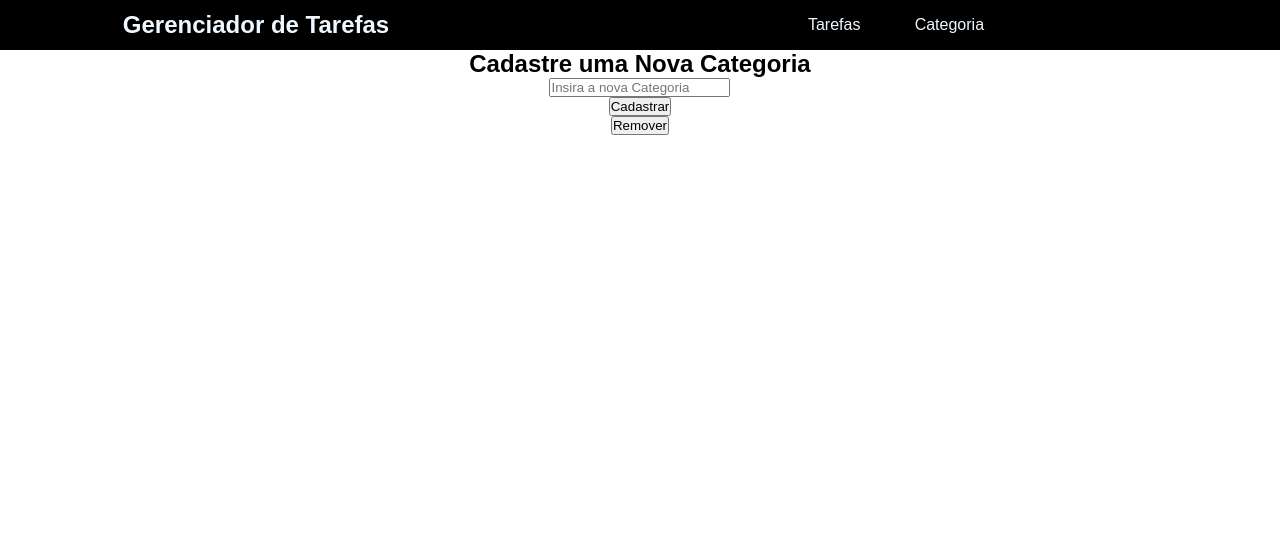
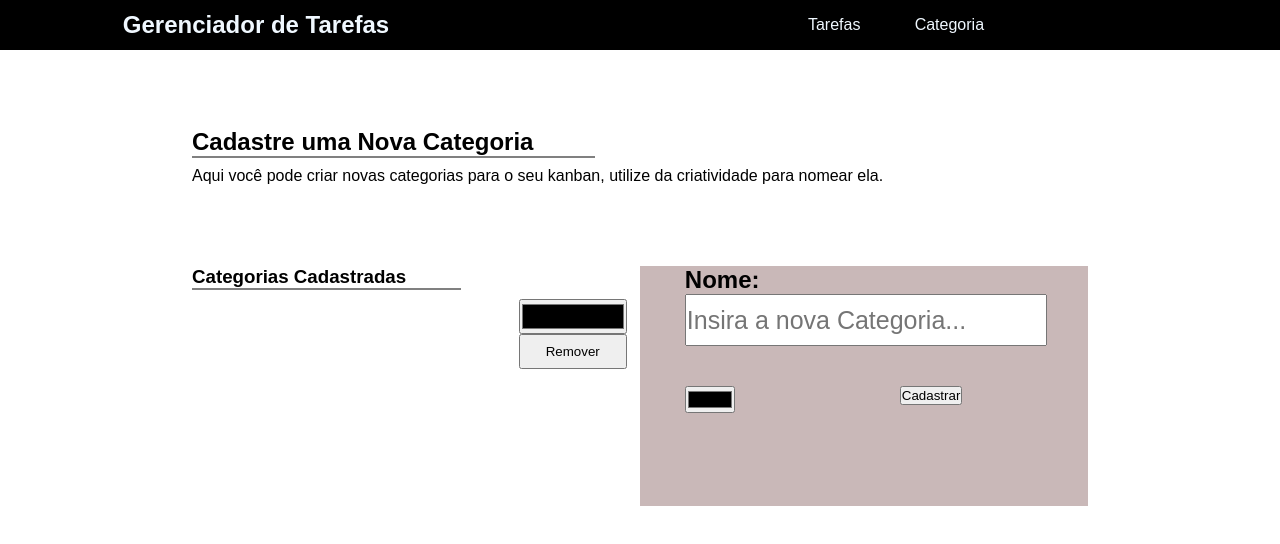
Before and after one commit to Otavio-Miguel-Rocha/to-do-list, an Angular app: page /categoria in a window 1280 px wide. Both pictures are taken after a click on the button "Cadastrar". Shown: the top 544 px of the page. Built offline with nearby package versions, Linux system fonts and the light colour scheme.

Commit message:
Implementa e estiliza funcionalidades na página categoria

```diff
--- a/src/app/app.module.ts
+++ b/src/app/app.module.ts
@@ -4,8 +4,6 @@ import { NgModule } from "@angular/core";
 import { AppComponent } from "./app.component";
 import { FormsModule } from "@angular/forms";
 import { NavComponent } from "src/nav/nav.component";
-import { RegisterComponent } from "src/register/register.component";
-import { TasksComponent } from "src/tasks/tasks.component";
 import { CategoriasComponent } from "src/categorias/categorias.component";
 import { AppRountingModule } from "./app-routing.module";
 import { TasksRegisterModule } from "src/tasks-register/tasks-register.module";
--- a/src/categorias/categorias.component.css
+++ b/src/categorias/categorias.component.css
@@ -1,31 +1,111 @@
-
+  /* main square */
 #squareRegisterCategory {
   background-color: white;
   display: flex;
-  width: 100%;
-  height: 100%;
-  justify-content: center;
+  width: 100vw;
+  height: 90vh;
   align-items: center;
   flex-direction: column;
 }
-.div-center {
+/*  */
+/* information square */
+.information-register-category{
   display: flex;
-  max-width: 50%;
-  align-items: center;
+  height: 30%;
+  width: 70%;
+  justify-content: center;
   flex-direction: column;
 }
+.tittle-section{
+  border-bottom: 2px solid gray;
+  width: 45%;
+}
+.content-register-category{
+  display: flex;
+  height: 10%;
+  margin-top: 1%;
+}
+/*  */
+/* categorys grid */
+.grid-category {
+  display: grid;
+  width: 70%;
+  grid-template-columns: repeat(2,1fr);
+}
+/*  */
+/* left-side-grid-list */
 .category-list {
-  overflow: auto;
-  max-width: 100%;
+  display: flex;
+  width: 100%;
+  height: 150px;
+  flex-direction: column;
 }
-.row-category{
+#tittle-list-category{
+  border-bottom: 2px solid gray;
+  width: 60%;
+}
+.square-all-categories{
+  display: grid;
+  width: 100%;
+  grid-template-columns: 75% 25%;
+}
+.grid-category-one{
+  display: grid;
+  grid-template-columns: 70% 30%;
+  width: 100%;
+  height: 70px;
+}
+.category-div-behind-name{
   display: flex;
-  flex-direction: row;
-  max-width: 100%;
+  width: 100%;
+  justify-content: center;
+  align-items: center;
+}
+.category-div-name{
+  display: flex;
+  width: 80%;
+  height: 80%;
+  background-color: white;
+}
+.category-name{
   word-break: break-all;
-  justify-content: baseline;
+  font-size: 20px;
 }
-.button-remove{
-  float: inline-end;
-  right: 0%;
+.icons-list{
+  display: flex;
+  flex-direction: column;
+  width: 100%;
+  align-items: center;
 }
+.button-input-list{
+  width: 80%;
+  height: 50% ;
+}
+
+
+/* right-side-grid-register */
+.register-category{
+  display: flex;
+  width: 100%;
+  height: 30vh;
+  align-items: center;
+  background-color: rgb(201, 184, 184);
+  flex-direction: column;
+}
+.input-category-register{
+  display: flex;
+  width: 80%;
+  height: 50%;
+  flex-direction: column;
+}
+#input-category{
+  display: flex;
+  width: 100%;
+  height: 40%;
+  font-size: 25px;
+}
+.colorAndButton{
+  display: grid;
+  width: 80%;
+  grid-template-columns: 60% 40%;
+}
--- a/src/categorias/categorias.component.html
+++ b/src/categorias/categorias.component.html
@@ -1,19 +1,42 @@
 
 <div id="squareRegisterCategory">
-  <div class="div-center">
-    <h2>Cadastre uma Nova Categoria</h2>
-    <input [(ngModel)]="categoria" placeholder="Insira a nova Categoria" />
-    <button (click)="cadastrarTarefa(categoria)">Cadastrar</button>
+  <div class="information-register-category">
+    <h2 class="tittle-section">Cadastre uma Nova Categoria</h2>
+    <p class="content-register-category">Aqui você pode criar novas categorias para o seu kanban, utilize da criatividade para nomear ela.</p>
+  </div>
+  <div class="grid-category">
     <div class="category-list">
-      <ul>
-        <div *ngFor="let categoria of categorias; index as indice">
-          <li>
-            <div class="row-category">
-              <h2>{{ categoria }}</h2>
-              <button class="button-remove" (click)="removerDaLista(indice)">Remover</button>
-            </div>
-          </li>
-        </div>
+      <h3 id="tittle-list-category">Categorias Cadastradas</h3>
+      <ul style="margin-top: 2%;">
+          <div *ngFor="let categoria of categorias; index as indice" class="category">
+            <li style="list-style-type: none;" [style.background-color]="categoria.cor">
+                <div class="grid-category-one">
+                  <div class="category-div-behind-name">
+                    <div class="category-div-name">
+                      <p class="category-name">{{ categoria.nome }}</p>
+                    </div>
+                  </div>
+                  <div class="icons-list">
+                    <input type="color" [(ngModel)]="categoria.cor" class="button-input-list">
+                    <button class="button-input-list" (click)="removerDaLista(indice)">Remover</button>
+                  </div>
+                </div>
+            </li>
+          </div>
       </ul>
     </div>
+    <div class="register-category">
+      <div class="input-category-register">
+        <h2>Nome: </h2>
+        <input id="input-category" [(ngModel)]="categoria.nome" placeholder="Insira a nova Categoria..." />
+      </div>
+      <div class="colorAndButton">
+        <div>
+          <input type="color" [(ngModel)]="categoria.cor">
+        </div>
+        <div>
+          <button (click)="cadastrarTarefa(categoria)">Cadastrar</button>
+        </div>
+      </div>
+    </div>
   </div>
--- a/src/categorias/categorias.component.ts
+++ b/src/categorias/categorias.component.ts
@@ -1,5 +1,9 @@
 import { Component, OnInit} from '@angular/core';
 
+interface Categoria{
+  nome: string;
+  cor: string;
+}
 
 @Component({
   selector: 'app-categorias',
@@ -8,15 +12,25 @@ import { Component, OnInit} from '@angular/core';
 })
 export class CategoriasComponent implements OnInit {
   ngOnInit() {
-    let lista:string[];
+    let lista:Categoria[];
     lista = JSON.parse(localStorage.getItem('Categorias'));
     if( lista != null ){
       this.categorias = lista;
     }
   }
-  categorias:string[] = [];
+  categorias:Categoria[] = [];
 
-  cadastrarTarefa(categoria:string):void{
+  categoria: Categoria = {
+    nome: "",
+    cor: ""
+  }
+
+  cadastrarTarefa():void{
+    const categoria: Categoria = {
+      nome: this.categoria.nome,
+      cor: this.categoria.cor
+    }
+    console.log(categoria);
     this.categorias.push(categoria);
     this.setLocalStorage();
   }
--- a/src/register/register.component.html
+++ b/src/register/register.component.html
@@ -32,7 +32,7 @@
           class="inputs-buttons-cadastro"
           id="select-categoria"
         >
-          <option *ngFor="let categoria of categorias">{{categoria}}</option>
+          <option *ngFor="let categoria of categorias">{{categoria.nome}}</option>
         </select>
         <button
           (click)="register()"
--- a/src/register/register.component.ts
+++ b/src/register/register.component.ts
@@ -3,7 +3,11 @@ import { Component, OnInit } from "@angular/core";
 interface Tarefa {
   titulo: string;
   descricao: string;
-  categoria: string;
+  categoria: Categoria;
+}
+interface Categoria {
+  nome: string;
+  cor: string;
 }
 
 @Component({
@@ -14,7 +18,7 @@ interface Tarefa {
 export class RegisterComponent implements OnInit{
 
   tarefas: Tarefa[] = [];
-  categorias: string[];
+  categorias: Categoria[];
   ngOnInit(): void {
     //tarefas
     const lista: Tarefa[] = JSON.parse(localStorage.getItem("Tarefas"));
@@ -29,18 +33,25 @@ export class RegisterComponent implements OnInit{
   tarefa: Tarefa = {
     titulo: "",
     descricao: "",
-    categoria: "",
+    categoria: {
+      nome: "",
+      cor: "",
+    }
   };
 
   register(): void {
-    if (this.tarefa.categoria == "") {
+    if (this.tarefa.categoria.nome == "") {
       alert("A categoria deve ser preenchida");
     } else {
       const tarefa: Tarefa = {
         titulo: this.tarefa.titulo,
         descricao: this.tarefa.descricao,
-        categoria: this.tarefa.categoria,
+        categoria: {
+          nome: this.tarefa.categoria.nome,
+          cor: this.tarefa.categoria.cor,
+        },
       };
+      console.log(tarefa);
       this.tarefas.push(tarefa);
       localStorage.setItem("Tarefas", JSON.stringify(this.tarefas));
       this.tarefa.titulo = "";
--- a/src/tasks/tasks.component.html
+++ b/src/tasks/tasks.component.html
@@ -3,8 +3,9 @@
     <div
       *ngFor="let categoria of categoriasRegistradas"
       class="tittle-list-grid"
+      [style.background-color]="categoria.cor"
     >
-      <h2>{{ categoria }}</h2>
+      <h2>{{ categoria.nome }}</h2>
       <div
         *ngFor="let tarefa of getTarefas(categoria);"
         class="div-tasks-behind"
```
Also changed, not shown: src/images/icon-images/edit-icon.png (added), src/images/icon-images/remove-icon.png (added).
